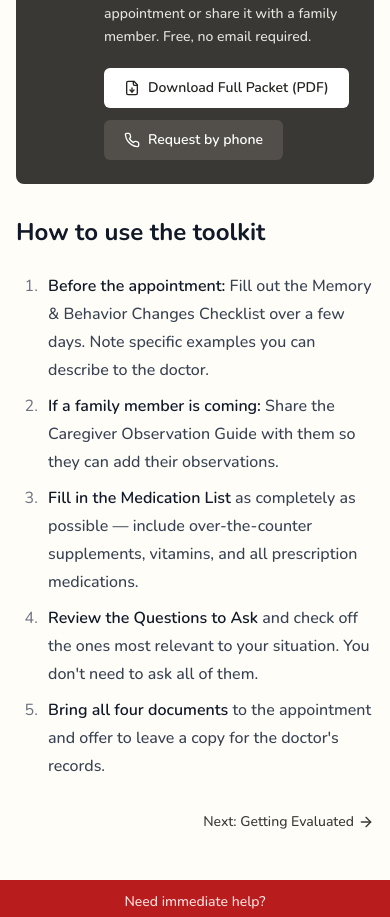
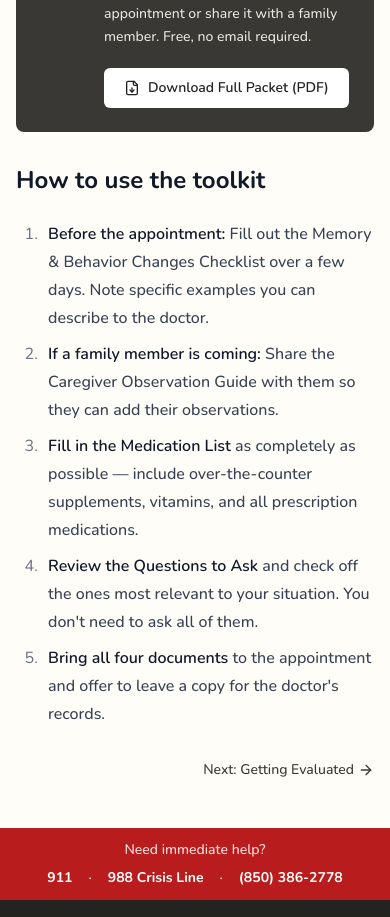
Before and after one commit to erar20062009-wq/DCCI_Website, a Next.js app in the folder DCCI Consolidated Website/: page /signs-diagnosis/toolkit in a window 390 px wide. Shown: the part 2024-2941 px from the top of the page. Built offline with nearby package versions, Linux system fonts and the light colour scheme.

Commit message:
phone removal

```diff
--- a/DCCI Consolidated Website/src/app/signs-diagnosis/toolkit/page.tsx
+++ b/DCCI Consolidated Website/src/app/signs-diagnosis/toolkit/page.tsx
@@ -1,6 +1,6 @@
 import type { Metadata } from 'next'
 import Link from 'next/link'
-import { FileDown, CheckSquare, MessageSquare, Pill, Eye, ArrowRight, Phone } from 'lucide-react'
+import { FileDown, CheckSquare, MessageSquare, Pill, Eye, ArrowRight } from 'lucide-react'
 import Breadcrumbs from '@/components/ui/Breadcrumbs'
 
 export const metadata: Metadata = {
@@ -114,13 +114,6 @@ export default function ToolkitPage() {
                 <FileDown className="w-4 h-4" aria-hidden />
                 Download Full Packet (PDF)
               </a>
-              <a
-                href="tel:+18503862778"
-                className="flex items-center gap-2 px-5 py-2.5 bg-warmgray-700 text-white font-semibold rounded-xl hover:bg-warmgray-400 transition-colors focus-visible:outline-none focus-visible:ring-2 focus-visible:ring-white text-sm"
-              >
-                <Phone className="w-4 h-4" aria-hidden />
-                Request by phone
-              </a>
             </div>
           </div>
         </div>
```
